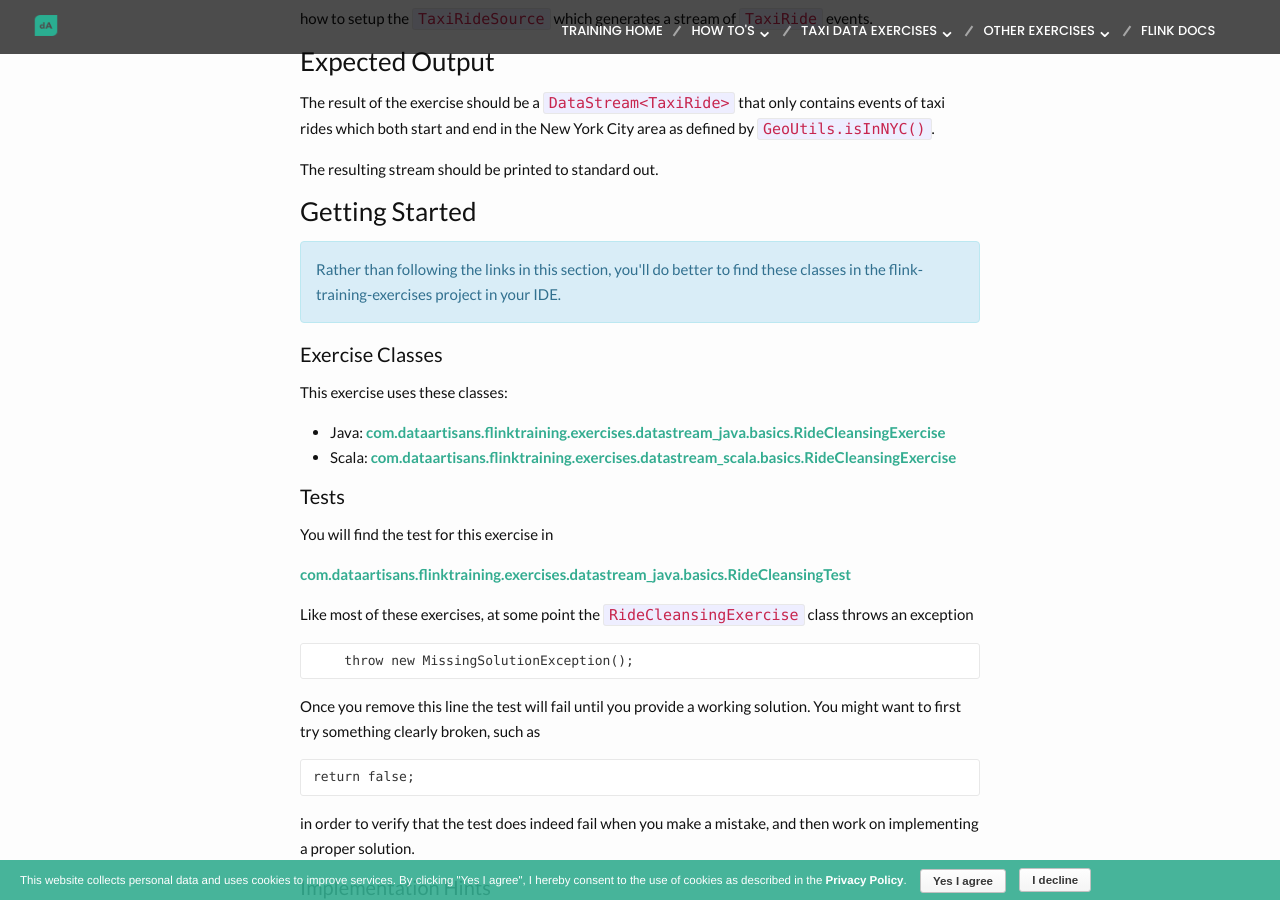
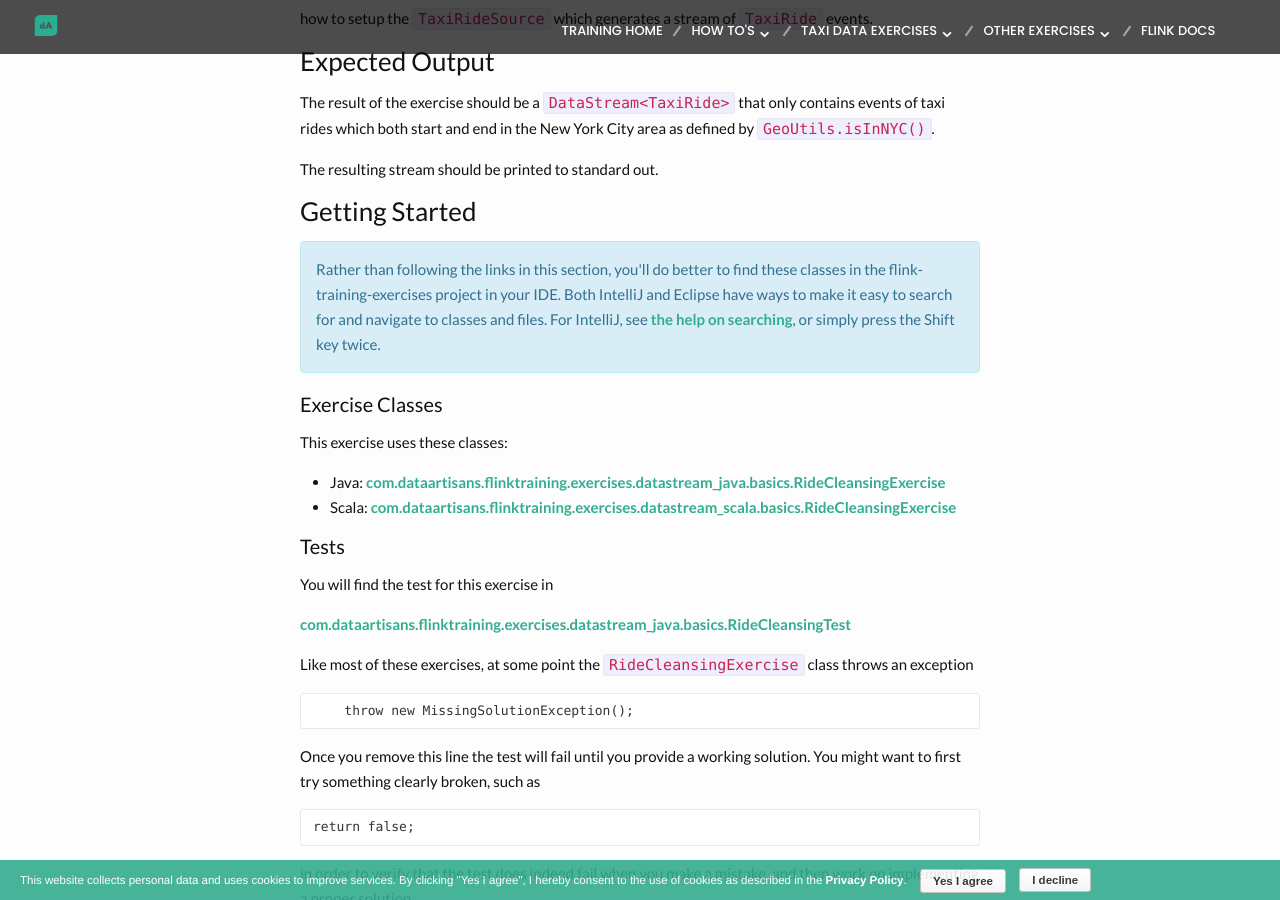
Before and after one commit to dataArtisans/flink-training-web, a Jekyll site: the page built from exercises/rideCleansing.md, in a window 1280 px wide and 900 px high, scrolled down 429 px. Built offline with Jekyll 4.4.1, drawn with Linux system fonts in a browser that asks for light colours; nearby versions of some CDN libraries.

Commit message:
Added help on navigating in IntelliJ

```diff
--- a/exercises/rideCleansing.md
+++ b/exercises/rideCleansing.md
@@ -24,7 +24,8 @@ The resulting stream should be printed to standard out.
 
 <div class="alert alert-info">
 <p>
-Rather than following the links in this section, you'll do better to find these classes in the flink-training-exercises project in your IDE.
+Rather than following the links in this section, you'll do better to find these classes in the flink-training-exercises project in your IDE. Both IntelliJ and Eclipse have ways to make it easy to
+search for and navigate to classes and files. For IntelliJ, see <a href="https://www.jetbrains.com/help/idea/searching-everywhere.html">the help on searching</a>, or simply press the Shift key twice.
 </p>
 </div>
 
```
